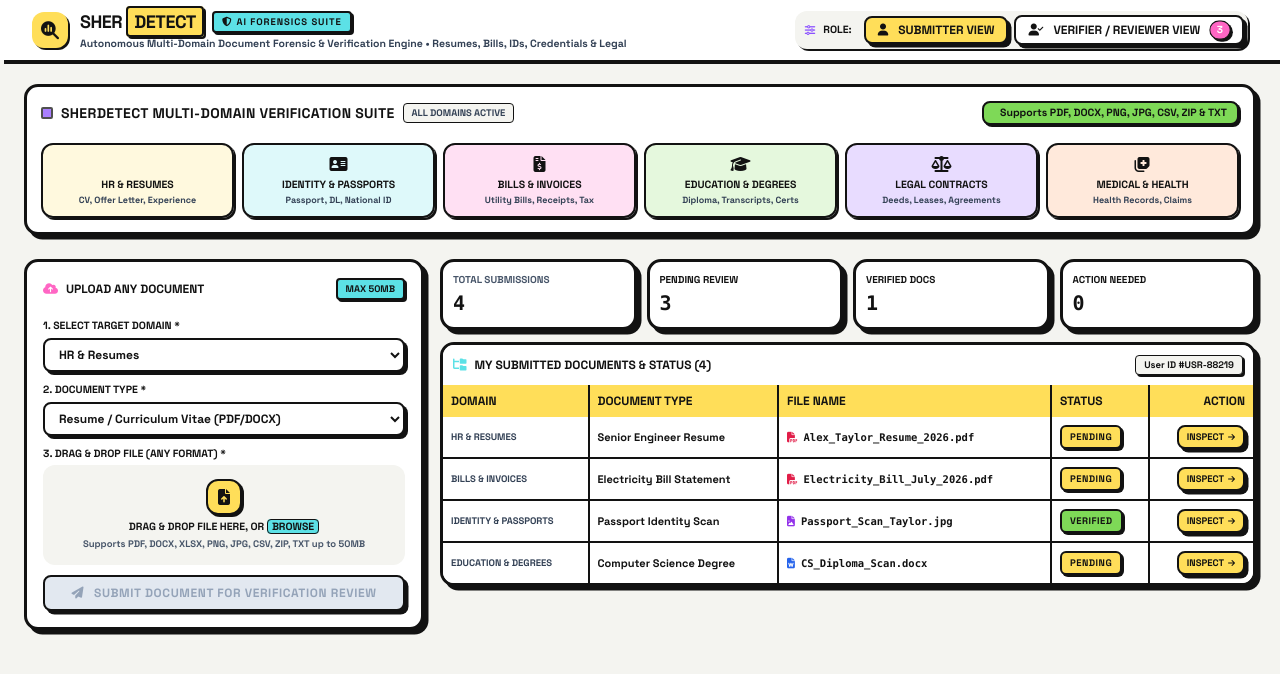
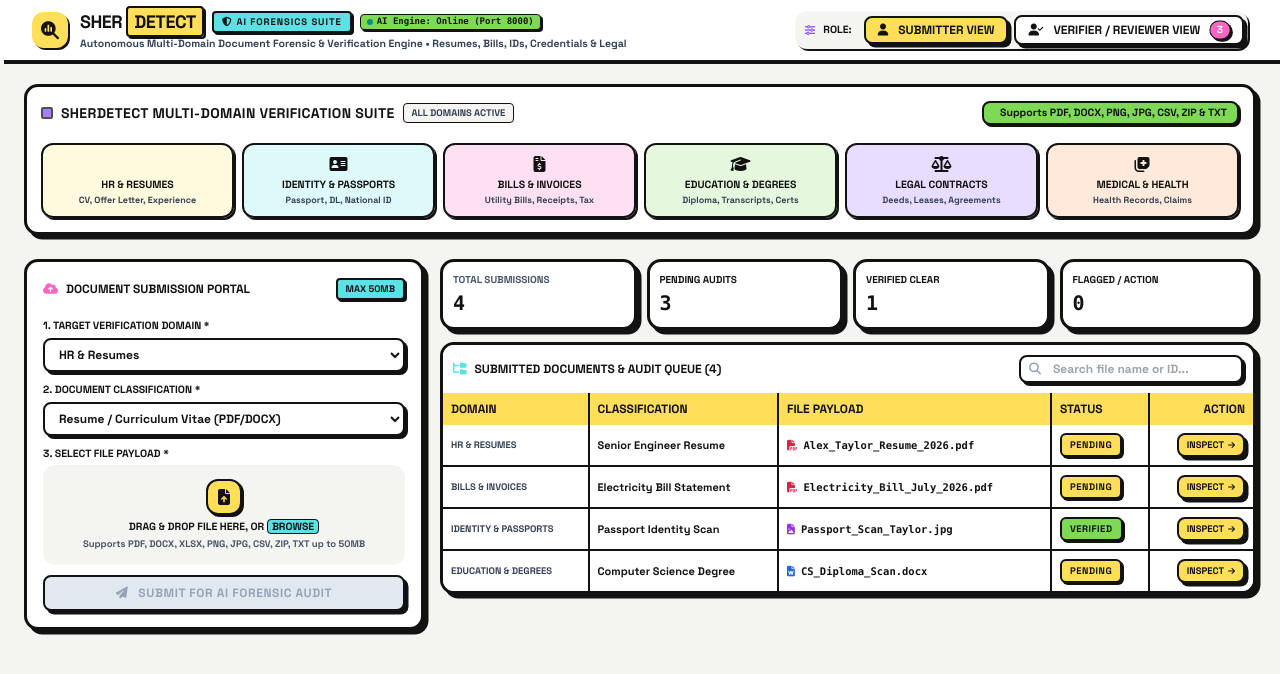
Before and after one commit to navisjoshvadonel/SherDetect, a Next.js app in the folder frontend/: page / in a window 1280 px wide. Shown: the top 674 px of the page. Built offline with nearby package versions, Linux system fonts and the light colour scheme.

Commit message:
feat(ui): enhance dashboard organization with instant search, audit report export, and live system status

```diff
--- a/frontend/src/app/components/Header.tsx
+++ b/frontend/src/app/components/Header.tsx
@@ -16,7 +16,7 @@ export const Header: React.FC<HeaderProps> = ({
   return (
     <header className="sticky top-0 z-40 bg-white border-b-3 border-brutal-black px-4 lg:px-8 py-2 shadow-brutal">
       <div className="max-w-7xl mx-auto flex flex-col md:flex-row items-center justify-between gap-2.5">
-        {/* Brand Logo & Title */}
+        {/* Brand Logo & System Info */}
         <div className="flex items-center space-x-3">
           <div className="w-9 h-9 bg-brutal-yellow border-2.5 border-brutal-black shadow-brutal-sm rounded-xl flex items-center justify-center text-lg font-extrabold transition-all duration-300 hover:rotate-12 hover:scale-110">
             <i className="fa-solid fa-magnifying-glass-chart text-brutal-black animate-icon-pop"></i>
@@ -33,6 +33,10 @@ export const Header: React.FC<HeaderProps> = ({
                 <i className="fa-solid fa-shield-halved text-brutal-black"></i>
                 AI Forensics Suite
               </span>
+              <span className="text-[9px] font-mono font-black bg-brutal-green text-brutal-black px-1.5 py-0.2 rounded border border-brutal-black hidden sm:inline-flex items-center gap-1 shadow-brutal-sm">
+                <span className="w-1.5 h-1.5 bg-emerald-600 rounded-full animate-ping"></span>
+                AI Engine: Online (Port 8000)
+              </span>
             </div>
             <p className="text-[10.5px] font-extrabold text-slate-700">
               Autonomous Multi-Domain Document Forensic &amp; Verification Engine &bull; Resumes, Bills, IDs, Credentials &amp; Legal
@@ -40,7 +44,7 @@ export const Header: React.FC<HeaderProps> = ({
           </div>
         </div>
 
-        {/* Global Role Switcher */}
+        {/* Role Switcher Controls */}
         <div className="flex items-center bg-brutal-bg p-1 rounded-xl border-2.5 border-brutal-black shadow-brutal-sm gap-1.5">
           <span className="text-[10.5px] font-black text-brutal-black px-1.5 hidden sm:flex items-center gap-1">
             <i className="fa-solid fa-sliders text-brutal-purple me-1"></i>
--- a/frontend/src/app/components/ReviewerView.tsx
+++ b/frontend/src/app/components/ReviewerView.tsx
@@ -30,6 +30,7 @@ export const ReviewerView: React.FC<ReviewerViewProps> = ({
   onMakeDecision,
 }) => {
   const [selectedStatusFilter, setSelectedStatusFilter] = useState<string>("all");
+  const [searchQuery, setSearchQuery] = useState<string>("");
   const [selectedDocId, setSelectedDocId] = useState<string | null>(
     documents.length > 0 ? documents[0].id : null
   );
@@ -40,7 +41,12 @@ export const ReviewerView: React.FC<ReviewerViewProps> = ({
       selectedDomainFilter === "all" ? true : doc.domain === selectedDomainFilter;
     const matchStatus =
       selectedStatusFilter === "all" ? true : doc.status === selectedStatusFilter;
-    return matchDomain && matchStatus;
+    const matchQuery =
+      searchQuery.trim() === "" ||
+      doc.fileName.toLowerCase().includes(searchQuery.toLowerCase()) ||
+      doc.customerName.toLowerCase().includes(searchQuery.toLowerCase()) ||
+      doc.id.includes(searchQuery);
+    return matchDomain && matchStatus && matchQuery;
   });
 
   const activeDoc = documents.find((d) => d.id === selectedDocId) || filteredDocs[0];
@@ -49,6 +55,17 @@ export const ReviewerView: React.FC<ReviewerViewProps> = ({
     if (!activeDoc) return;
     onMakeDecision(activeDoc.id, decision, officerNotes);
     setOfficerNotes("");
+  };
+
+  const handleExportAuditJSON = () => {
+    if (!activeDoc || !activeDoc.report) return;
+    const dataStr = "data:text/json;charset=utf-8," + encodeURIComponent(JSON.stringify(activeDoc.report, null, 2));
+    const downloadAnchor = document.createElement("a");
+    downloadAnchor.setAttribute("href", dataStr);
+    downloadAnchor.setAttribute("download", `SherDetect_Audit_${activeDoc.id}.json`);
+    document.body.appendChild(downloadAnchor);
+    downloadAnchor.click();
+    downloadAnchor.remove();
   };
 
   const getFormatIconClass = (ext: string) => {
@@ -62,24 +79,37 @@ export const ReviewerView: React.FC<ReviewerViewProps> = ({
 
   return (
     <div className="space-y-4">
-      {/* Officer Dashboard Header & Filters */}
+      {/* Officer Worklist Header & Filter Bar */}
       <div className="neo-card p-3 bg-white space-y-2">
-        <div className="flex flex-col sm:flex-row sm:items-center justify-between gap-2">
+        <div className="flex flex-col lg:flex-row lg:items-center justify-between gap-3">
           <div>
             <h2 className="text-sm font-black text-brutal-black flex items-center gap-2 uppercase">
               <i className="fa-solid fa-user-check text-brutal-purple animate-icon-pop"></i>
-              Verifier Inspection Worklist
+              Verifier Inspection &amp; Audit Worklist
             </h2>
             <p className="text-[11px] font-bold text-slate-600 mt-0.5">
-              Review submitted documents, run ELA analysis, and execute verification decisions
+              Review incoming documents, analyze pixel ELA heatmaps, and execute verification decisions
             </p>
           </div>
 
           <div className="flex flex-wrap items-center gap-2">
+            {/* Search Input */}
+            <div className="relative">
+              <i className="fa-solid fa-magnifying-glass absolute left-2.5 top-1/2 -translate-y-1/2 text-slate-400 text-xs"></i>
+              <input
+                type="text"
+                value={searchQuery}
+                onChange={(e) => setSearchQuery(e.target.value)}
+                placeholder="Search queue..."
+                className="neo-input pl-8 pr-2 py-1 text-xs font-bold text-brutal-black w-40"
+              />
+            </div>
+
+            {/* Domain Filter */}
             <select
               value={selectedDomainFilter}
               onChange={(e) => onDomainFilterChange(e.target.value)}
-              className="neo-input px-2.5 py-1 text-xs font-black text-brutal-black"
+              className="neo-input px-2 py-1 text-xs font-black text-brutal-black"
             >
               <option value="all">All Domains</option>
               {(Object.keys(DOMAIN_LABELS) as DomainKey[]).map((key) => (
@@ -89,10 +119,11 @@ export const ReviewerView: React.FC<ReviewerViewProps> = ({
               ))}
             </select>
 
+            {/* Status Filter */}
             <select
               value={selectedStatusFilter}
               onChange={(e) => setSelectedStatusFilter(e.target.value)}
-              className="neo-input px-2.5 py-1 text-xs font-black text-brutal-black"
+              className="neo-input px-2 py-1 text-xs font-black text-brutal-black"
             >
               <option value="all">All Statuses</option>
               <option value="pending">Pending</option>
@@ -105,22 +136,22 @@ export const ReviewerView: React.FC<ReviewerViewProps> = ({
         </div>
       </div>
 
-      {/* Main Reviewer Layout */}
+      {/* Main Reviewer Worklist Grid */}
       <div className="grid grid-cols-1 lg:grid-cols-12 gap-4">
-        {/* Queue List Table */}
-        <div className="lg:col-span-5 neo-card overflow-hidden flex flex-col justify-between">
+        {/* Document Worklist Table */}
+        <div className="lg:col-span-5 neo-card overflow-hidden flex flex-col justify-between bg-white">
           <div>
             <div className="p-2.5 border-b-2.5 border-brutal-black flex items-center justify-between bg-brutal-cyan">
               <span className="font-black text-brutal-black text-xs uppercase flex items-center">
                 <i className="fa-solid fa-list-check me-1.5"></i>
-                Multi-Domain Queue ({filteredDocs.length})
+                Queue ({filteredDocs.length})
               </span>
               <span className="text-[9.5px] font-black bg-white px-2 py-0.5 border border-brutal-black rounded">
                 Live Audits
               </span>
             </div>
 
-            <div className="max-h-[340px] overflow-y-auto custom-scrollbar">
+            <div className="max-h-[350px] overflow-y-auto custom-scrollbar">
               <table className="w-full text-left text-xs font-bold">
                 <thead className="bg-brutal-bg border-b-2.5 border-brutal-black text-brutal-black uppercase font-black sticky top-0 z-10">
                   <tr>
@@ -135,7 +166,7 @@ export const ReviewerView: React.FC<ReviewerViewProps> = ({
                   {filteredDocs.length === 0 ? (
                     <tr>
                       <td colSpan={5} className="p-5 text-center text-slate-500 font-bold">
-                        No documents match the active filter criteria.
+                        No queue items match filter.
                       </td>
                     </tr>
                   ) : (
@@ -188,11 +219,11 @@ export const ReviewerView: React.FC<ReviewerViewProps> = ({
           </div>
         </div>
 
-        {/* Active Inspection Panel & Decision Controls */}
+        {/* Active Inspection & Forensic Canvas Panel */}
         <div className="lg:col-span-7 space-y-4">
           {activeDoc ? (
             <>
-              {/* Document Inspector Card */}
+              {/* Active Document Header */}
               <div className="neo-card p-3.5 space-y-3 bg-white">
                 <div className="flex items-center justify-between border-b-2 border-brutal-black pb-2">
                   <div>
@@ -206,12 +237,24 @@ export const ReviewerView: React.FC<ReviewerViewProps> = ({
                       {activeDoc.docTypeDisplay} &bull; {activeDoc.domainDisplay}
                     </p>
                   </div>
-                  <span className={`neo-badge badge-${activeDoc.status} text-xs px-2.5 py-1 rounded`}>
-                    {activeDoc.status.replace("_", " ")}
-                  </span>
+
+                  <div className="flex items-center gap-2">
+                    <button
+                      type="button"
+                      onClick={handleExportAuditJSON}
+                      className="neo-btn px-2 py-1 bg-brutal-bg text-brutal-black text-[10px] uppercase font-black flex items-center gap-1 hover:bg-brutal-yellow"
+                      title="Export Official Forensic Audit JSON Report"
+                    >
+                      <i className="fa-solid fa-download text-xs"></i>
+                      Export Report
+                    </button>
+                    <span className={`neo-badge badge-${activeDoc.status} text-xs px-2.5 py-1 rounded`}>
+                      {activeDoc.status.replace("_", " ")}
+                    </span>
+                  </div>
                 </div>
 
-                {/* Preview Box */}
+                {/* Preview Metadata Box */}
                 <div className="rounded-xl border-2 border-brutal-black bg-brutal-bg p-2.5 text-center space-y-1.5 shadow-brutal-sm">
                   <div className="text-[10.5px] font-black text-brutal-black flex items-center justify-between border-b border-brutal-black pb-1">
                     <span>{activeDoc.docTypeDisplay}</span>
@@ -220,7 +263,7 @@ export const ReviewerView: React.FC<ReviewerViewProps> = ({
                     </span>
                   </div>
 
-                  <div className="h-24 rounded-lg bg-white border border-brutal-black flex flex-col items-center justify-center relative overflow-hidden p-2">
+                  <div className="h-20 rounded-lg bg-white border border-brutal-black flex flex-col items-center justify-center relative overflow-hidden p-2">
                     <i
                       className={`${getFormatIconClass(activeDoc.fileExt)} text-2xl mb-1 transition-transform hover:scale-125 duration-300`}
                     ></i>
@@ -240,7 +283,7 @@ export const ReviewerView: React.FC<ReviewerViewProps> = ({
                 {/* Decision Form */}
                 <div className="space-y-2 pt-1">
                   <label className="block text-[10.5px] font-black text-brutal-black uppercase">
-                    Verifier Notes &amp; Audit Comments *
+                    Verifier Notes &amp; Compliance Trail Comments *
                   </label>
                   <textarea
                     value={officerNotes}
--- a/frontend/src/app/components/SubmitterView.tsx
+++ b/frontend/src/app/components/SubmitterView.tsx
@@ -27,6 +27,7 @@ export const SubmitterView: React.FC<SubmitterViewProps> = ({
   );
   const [selectedFile, setSelectedFile] = useState<File | null>(null);
   const [dragActive, setDragActive] = useState<boolean>(false);
+  const [searchQuery, setSearchQuery] = useState<string>("");
 
   // Sync selected domain if activeDomainFilter changes from banner
   useEffect(() => {
@@ -89,10 +90,16 @@ export const SubmitterView: React.FC<SubmitterViewProps> = ({
     return "fa-solid fa-file text-slate-600";
   };
 
-  // Filter documents by active domain filter
-  const filteredDocs = documents.filter((d) =>
-    activeDomainFilter === "all" ? true : d.domain === activeDomainFilter
-  );
+  // Filter documents by active domain filter AND search query
+  const filteredDocs = documents.filter((d) => {
+    const matchDomain = activeDomainFilter === "all" ? true : d.domain === activeDomainFilter;
+    const matchQuery =
+      searchQuery.trim() === "" ||
+      d.fileName.toLowerCase().includes(searchQuery.toLowerCase()) ||
+      d.docTypeDisplay.toLowerCase().includes(searchQuery.toLowerCase()) ||
+      d.id.includes(searchQuery);
+    return matchDomain && matchQuery;
+  });
 
   // Stats calculation
   const totalCount = documents.length;
@@ -107,13 +114,13 @@ export const SubmitterView: React.FC<SubmitterViewProps> = ({
   return (
     <div className="space-y-4">
       <div className="grid grid-cols-1 lg:grid-cols-3 gap-4">
-        {/* Drag & Drop Upload Card */}
-        <div className="lg:col-span-1 neo-card p-4 flex flex-col justify-between">
+        {/* Upload Card */}
+        <div className="lg:col-span-1 neo-card p-4 flex flex-col justify-between bg-white">
           <div>
             <div className="flex items-center justify-between mb-2.5 border-b-2.5 border-brutal-black pb-2">
               <h3 className="font-black text-brutal-black text-xs flex items-center gap-2 uppercase">
                 <i className="fa-solid fa-cloud-arrow-up text-brutal-pink animate-bounce"></i>
-                Upload Any Document
+                Document Submission Portal
               </h3>
               <span className="text-[9.5px] font-black bg-brutal-cyan text-brutal-black px-2 py-0.5 rounded border-2 border-brutal-black shadow-brutal-sm">
                 MAX 50MB
@@ -124,7 +131,7 @@ export const SubmitterView: React.FC<SubmitterViewProps> = ({
               {/* Domain Select */}
               <div>
                 <label className="block text-[10.5px] font-black text-brutal-black mb-1 uppercase">
-                  1. Select Target Domain *
+                  1. Target Verification Domain *
                 </label>
                 <select
                   value={selectedDomain}
@@ -143,7 +150,7 @@ export const SubmitterView: React.FC<SubmitterViewProps> = ({
               {/* Doc Type Select */}
               <div>
                 <label className="block text-[10.5px] font-black text-brutal-black mb-1 uppercase">
-                  2. Document Type *
+                  2. Document Classification *
                 </label>
                 <select
                   value={selectedDocType}
@@ -162,7 +169,7 @@ export const SubmitterView: React.FC<SubmitterViewProps> = ({
               {/* Drag & Drop Zone */}
               <div>
                 <label className="block text-[10.5px] font-black text-brutal-black mb-1 uppercase">
-                  3. Drag &amp; Drop File (Any Format) *
+                  3. Select File Payload *
                 </label>
                 <div
                   onDragOver={handleDragOver}
@@ -197,7 +204,7 @@ export const SubmitterView: React.FC<SubmitterViewProps> = ({
                     <div className="mt-2 p-1.5 rounded-lg bg-brutal-green border-2 border-brutal-black text-[11px] font-black text-brutal-black w-full flex items-center justify-center gap-1.5 shadow-brutal-sm animate-toast">
                       <i className={getFormatIconClass(selectedFile.name.split(".").pop() || "")}></i>
                       <span className="truncate max-w-[130px]">{selectedFile.name}</span>
-                      <span className="text-[9.5px] bg-white px-1 border border-brutal-black rounded">
+                      <span className="text-[9.5px] bg-white px-1 border border-brutal-black rounded font-mono">
                         {(selectedFile.size / 1024).toFixed(1)} KB
                       </span>
                     </div>
@@ -216,13 +223,13 @@ export const SubmitterView: React.FC<SubmitterViewProps> = ({
                 }`}
               >
                 <i className="fa-solid fa-paper-plane me-1"></i>
-                Submit Document For Verification Review
+                Submit For AI Forensic Audit
               </button>
             </form>
           </div>
         </div>
 
-        {/* Submitter Documents List & Status Tracker */}
+        {/* Documents Table & Metrics Dashboard */}
         <div className="lg:col-span-2 space-y-3">
           {/* Stats Bar */}
           <div className="grid grid-cols-2 sm:grid-cols-4 gap-2.5">
@@ -236,7 +243,7 @@ export const SubmitterView: React.FC<SubmitterViewProps> = ({
             </div>
             <div className="neo-card p-2.5 bg-brutal-yellow transition-transform hover:-translate-y-1">
               <span className="text-[10px] font-black uppercase text-brutal-black block">
-                Pending Review
+                Pending Audits
               </span>
               <span className="text-xl font-black text-brutal-black mt-0.5 block font-mono">
                 {pendingCount}
@@ -244,7 +251,7 @@ export const SubmitterView: React.FC<SubmitterViewProps> = ({
             </div>
             <div className="neo-card p-2.5 bg-brutal-green transition-transform hover:-translate-y-1">
               <span className="text-[10px] font-black uppercase text-brutal-black block">
-                Verified Docs
+                Verified Clear
               </span>
               <span className="text-xl font-black text-brutal-black mt-0.5 block font-mono">
                 {verifiedCount}
@@ -252,7 +259,7 @@ export const SubmitterView: React.FC<SubmitterViewProps> = ({
             </div>
             <div className="neo-card p-2.5 bg-brutal-pink transition-transform hover:-translate-y-1">
               <span className="text-[10px] font-black uppercase text-brutal-black block">
-                Action Needed
+                Flagged / Action
               </span>
               <span className="text-xl font-black text-brutal-black mt-0.5 block font-mono">
                 {actionNeededCount}
@@ -260,16 +267,25 @@ export const SubmitterView: React.FC<SubmitterViewProps> = ({
             </div>
           </div>
 
-          {/* Documents Table */}
-          <div className="neo-card overflow-hidden">
-            <div className="p-2.5 border-b-2.5 border-brutal-black flex items-center justify-between bg-white">
+          {/* Table Container */}
+          <div className="neo-card overflow-hidden bg-white">
+            <div className="p-2.5 border-b-2.5 border-brutal-black flex flex-col sm:flex-row sm:items-center justify-between gap-2 bg-white">
               <h3 className="font-black text-brutal-black text-xs flex items-center gap-2 uppercase">
                 <i className="fa-solid fa-folder-tree text-brutal-cyan"></i>
-                My Submitted Documents &amp; Status ({filteredDocs.length})
+                Submitted Documents &amp; Audit Queue ({filteredDocs.length})
               </h3>
-              <span className="text-[9.5px] font-black bg-brutal-bg px-2 py-0.5 border border-brutal-black rounded shadow-brutal-sm">
-                User ID #USR-88219
-              </span>
+
+              {/* Instant Search Bar */}
+              <div className="relative">
+                <i className="fa-solid fa-magnifying-glass absolute left-2.5 top-1/2 -translate-y-1/2 text-slate-400 text-xs"></i>
+                <input
+                  type="text"
+                  value={searchQuery}
+                  onChange={(e) => setSearchQuery(e.target.value)}
+                  placeholder="Search file name or ID..."
+                  className="neo-input pl-8 pr-2 py-1 text-xs font-bold text-brutal-black w-48 sm:w-56"
+                />
+              </div>
             </div>
 
             <div className="max-h-[290px] overflow-y-auto custom-scrollbar">
@@ -277,8 +293,8 @@ export const SubmitterView: React.FC<SubmitterViewProps> = ({
                 <thead className="bg-brutal-yellow border-b-2.5 border-brutal-black text-brutal-black uppercase font-black sticky top-0 z-10">
                   <tr>
                     <th className="p-2 border-r-2 border-brutal-black">Domain</th>
-                    <th className="p-2 border-r-2 border-brutal-black">Document Type</th>
-                    <th className="p-2 border-r-2 border-brutal-black">File Name</th>
+                    <th className="p-2 border-r-2 border-brutal-black">Classification</th>
+                    <th className="p-2 border-r-2 border-brutal-black">File Payload</th>
                     <th className="p-2 border-r-2 border-brutal-black">Status</th>
                     <th className="p-2 text-right">Action</th>
                   </tr>
@@ -287,7 +303,7 @@ export const SubmitterView: React.FC<SubmitterViewProps> = ({
                   {filteredDocs.length === 0 ? (
                     <tr>
                       <td colSpan={5} className="p-5 text-center text-slate-500 font-bold">
-                        No documents match the current domain filter.
+                        No documents found matching search criteria.
                       </td>
                     </tr>
                   ) : (
```
